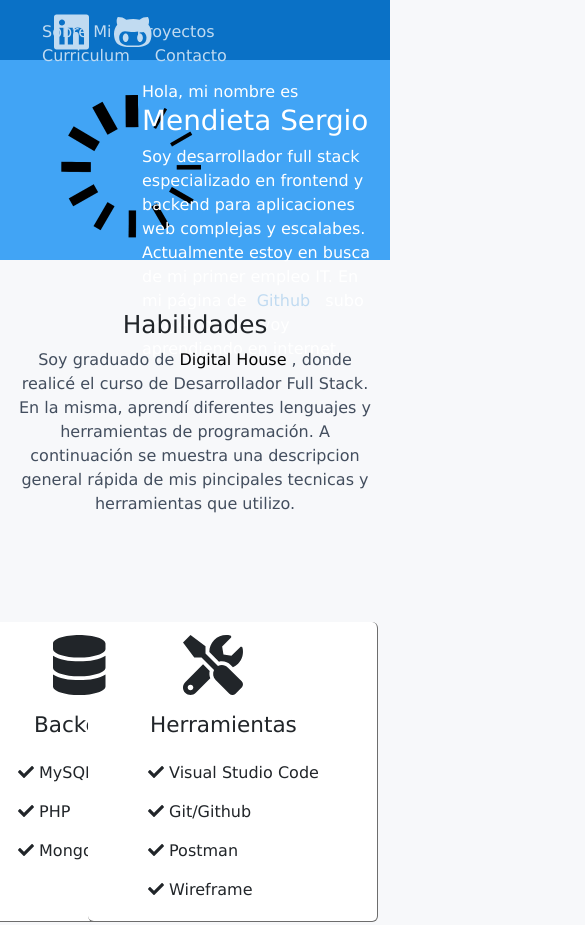
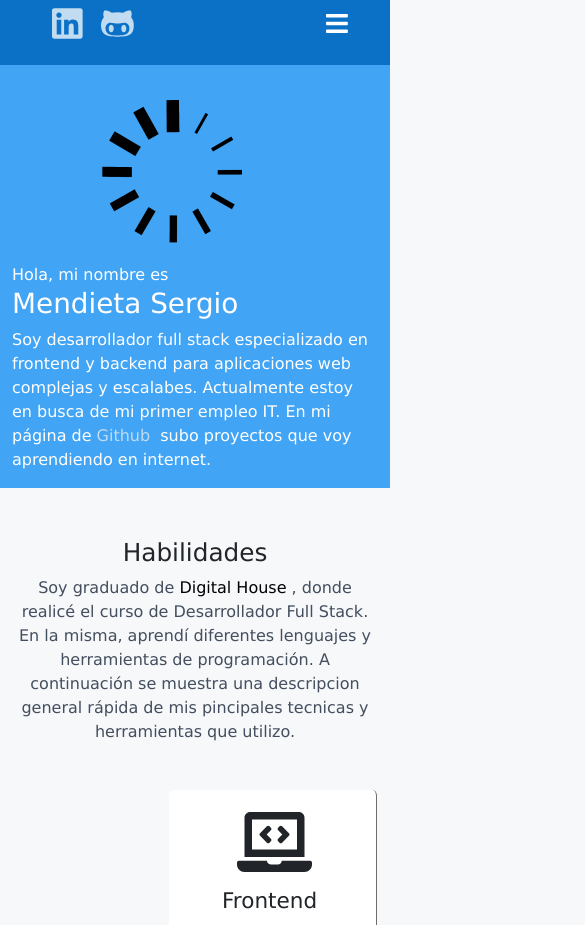
Before and after one commit to MendietaSergio/MendietaSergio.github.io, a plain HTML site: page docs/index.html in a window 390 px wide. Shown: the top 925 px of the page, 585 px wide, since content can reach past the window. Drawn offline with nearby package versions, Linux system fonts and the light colour scheme.

Commit message:
Añade cambios, responsive, menu desplegable

```diff
--- /dev/null
+++ b/docs/css/header.css
@@ -0,0 +1,137 @@
+*{
+    margin:0;
+    padding:0;
+    outline: 0;
+    box-sizing: border-box;
+    font-family: Verdana, Geneva, Tahoma, sans-serif;
+}
+body{
+    background-color: #F7F8FA;
+}
+a{
+    text-decoration: none;
+    color: #C1DBF1;
+    padding: 5px;
+}
+ul{
+    list-style: none;
+    display: inline;
+}
+header{
+    background-color: #0a71c6;
+    height: auto;
+    width: auto;
+}
+.container{
+    height: auto;
+}
+.menu{
+    height: auto;
+    width: 100%;
+    display: flex;
+    justify-content: space-between;
+    align-items: center;
+    box-shadow: 5px 0 10px regba(0,0,0,.6);
+}
+.logo{
+    padding: 0 80px;
+}
+.logo li{
+    color: #fff;
+    font-size: 35px;
+    margin: 10px;
+    display: inline;
+}
+.menu_items{
+    display: flex;
+    list-style: none;
+    margin-right: 30px;
+}
+.menu_items li{
+    border-radius: 3px;
+    margin:  0 5px;
+}
+.menu_items li a{
+    padding: 7px 13px;
+    font-size: 18px;
+    display: block;
+    text-transform: uppercase;
+    color: #fff;
+}
+.menu_items li:hover{
+    background-color: rgba(0, 0, 0, .3);
+    transition: .4s;
+}
+.btn_menu{
+    margin-right: 30px;
+    font-size: 25px;
+    color: #fff;
+    cursor: pointer;
+    display: none;
+    margin-bottom: 15px;
+}
+ul.show{
+    top:52px;
+    right: -30px;
+    background-color: #0a71c6;
+}
+@media screen and (max-width: 952px){
+    .logo{
+        font: 30px;
+        padding-left: 35px;
+    }
+    .logo li{
+        margin: 0;
+    }
+    .menu_items li a{
+        font-size: 16px;
+    }
+}
+@media screen and (max-width: 858px){
+    .menu{
+        height: 65px;
+    }
+    .btn_menu{
+        display: inline-flex;
+    }
+    .menu_items{
+        position: absolute;
+        right: -29px;
+        width: 100;
+        height: calc(100%- 65px);
+        background: #414141;
+        top: -100vh;
+        text-align: center;
+        transition: all .4s;
+        flex-direction: column;
+    }
+    .menu_items li{
+        margin: 30px 0 0 0;
+        line-height: 30px;
+    }
+    .menu_items li:hover{
+        background: none;
+    }
+    .menu_items li a{
+        font-size: 20px;
+        color: #fff;
+        font-weight: bold;
+    }
+    .menu_items li a:hover{
+        color: #7a2020;
+    }
+    .logo{
+        font-size: 25px;
+        padding-left: 35px;
+    }
+}
+/*Orientacion horizontal*/
+@media screen and(max-width:858px) and (orientation:landscape){
+    .menu_items li{
+        margin: 5px 0 0 0;
+    }
+    .menu_items{
+        overflow: scroll;
+        height: calc(100% - 65px);
+    }
+}
--- a/docs/css/index.css
+++ /dev/null
@@ -1,54 +0,0 @@
-*{
-    box-sizing:border-box;
-    margin: 0;
-    padding: 0;
-    font-family: Verdana, Geneva, Tahoma, sans-serif;
-}
-body{
-    background-color: #F7F8FA;
-}
-a{
-    text-decoration: none;
-    color: #C1DBF1;
-    padding: 10px;
-}
-header{
-    background-color: rgb(10,113,198);
-    height: 60px;
-    width: auto;
-}
-header .header-logos,.header-menu{
-    margin-top: 20px;
-}
-header .header-menu{
-    position: absolute;
-    right: 90px;
-}
-header .header-logos{
-    position: absolute;
-    top: -8px;
-}
-ul{
-    list-style: none;
-    display: inline;
-}
-
-.header-list{
-    display: inline;
-
-}
-a:hover{
-    color:lightskyblue;
-}
-header .fa-linkedin{
-    font-size: 40px;
-}
-header .fa-github-alt{
-    font-size: 40px;
-}
-h1{
-    text-align: center;
-    color:dodgerblue;
-    padding-top: 40px;
-
-}
--- a/docs/css/presentacion.css
+++ b/docs/css/presentacion.css
@@ -1,17 +1,17 @@
-@import "index.css";
+@import "header.css";
 /*
 INICIO PRESENTACION
 */
 article.presentacion{
     background-color:#41A4F5;
-    height: 200px;
+
     padding-top: 20px;
 }
 article .img-foto{
     display: block;
     margin-left: auto;
     margin-right: auto;
-    width: 40%;
+    width: 54%;
 }
 article .nombre{
     color: white;
@@ -26,9 +26,10 @@ article span{
 /*
 FINALIZA LA PRESENTACION
 */
+
 /*
-INICIA HABILIDADES
-*/
+INICIA HABILIDADES*/
+
 article .titulo-habilidades{
     text-align: center;
     margin-top: 50px;
@@ -76,3 +77,45 @@ article .titulo-caja3{
 /*
 FINALIZA HABILIDADES
 */
+/*TABLET*/
+@media screen and (max-width:952px){
+    article .img-foto{
+        width: 80%;
+    }
+    article .caja-icono{
+        right: -60px;
+    }
+    article .titulo-caja1{
+        padding-left: 45px;
+    }
+    article .titulo-caja2{
+        padding-left: 42px;
+    }
+    article .titulo-caja3{
+        padding-left: 26px;
+    }
+    article .list-habilidades{
+        margin-left: 24px;
+    }
+
+}
+/*MOVIL*/
+@media screen and (max-width: 868px){
+    article .img-foto{
+        width: 60%;
+    }
+
+    article .caja{
+        margin: 0 0 14px 0;
+        padding: 8px;
+        position: relative;
+        right: 1px;
+        width: 208px;
+    }
+    article .p-habilidades{
+        padding-bottom: 30px;
+    }
+}
+/*
+FALTA MODIFICAR LAS CAJAS CUANDO ES MOVIL Y TABLET
+*/
--- a/docs/index.html
+++ b/docs/index.html
@@ -10,12 +10,12 @@
     <link href="https://cdn.jsdelivr.net/npm/bootstrap@5.0.0-beta1/dist/css/bootstrap.min.css" rel="stylesheet"
         integrity="sha384-giJF6kkoqNQ00vy+HMDP7azOuL0xtbfIcaT9wjKHr8RbDVddVHyTfAAsrekwKmP1" crossorigin="anonymous">
     <script src="https://use.fontawesome.com/releases/v5.15.1/js/all.js" data-auto-replace-svg="nest"></script>
-    <link rel="stylesheet" href="/css/index.css">
-    <link rel="stylesheet" href="/css/presentacion.css">
+    <link rel="stylesheet" href="./css/header.css">
+    <link rel="stylesheet" href="./css/presentacion.css">
     <link rel="stylesheet" href="/css/proyecto.css">
     <link rel="stylesheet" href="/css/contacto.css">
     <link rel="stylesheet" href="/css/footer.css">
-    <!--<script src="/javascript/cartel.js"></script>-->
+    <script src="./javascript/cartel.js"></script>
 
 </head>
 
@@ -24,24 +24,26 @@
     <header class="header">
         <div class="container">
             <div class="row">
-
-                <div class="col-6">
-                    <ul class="header-logos">
-                        <li class="header-list"><a href="https://www.linkedin.com/in/mendietasergio/" target="blank"><i
-                                    class="fab fa-linkedin height= 50;"></i></a></li>
-                        <li class="header-list"><a href="https://github.com/MendietaSergio" target="blank"><i
-                                    class="fab fa-github-alt"></i></a></li>
-                    </ul>
-                </div>
-                <div class="col-6">
-                    <ul class="header-menu">
-                        <li class="header-list"><a href="#">Sobre Mi</a></li>
-                        <li class="header-list"><a href="#proyectos">Proyectos</a></li>
-                        <li class="header-list"><a
-                                href="https://drive.google.com/file/d/1lykPv5C-LB7YNQeTDQFXX85vwlMyZp3r/view?usp=sharing"
-                                target="blank">Curriculum</a></li>
-                        <li class="header-list"><a href="#contacto-enlace">Contacto</a></li>
-                    </ul>
+                <div class="container">
+                    <div class="row">
+                        <nav class="menu">
+                            <ul class="logo">
+                                <li ><a href="https://www.linkedin.com/in/mendietasergio/" target="blank"><i
+                                            class="fab fa-linkedin height= 50;"></i></a></li>
+                                <li ><a href="https://github.com/MendietaSergio" target="blank"><i
+                                            class="fab fa-github-alt"></i></a></li>
+                            </ul>
+                            <ul class="menu_items">
+                                <li><a href="#">Sobre Mi</a></li>
+                                <li><a href="#proyectos">Proyectos</a></li>
+                                <li><a href="https://drive.google.com/file/d/1lykPv5C-LB7YNQeTDQFXX85vwlMyZp3r/view?usp=sharing" target="blank">Curriculum</a></li>
+                                <li><a href="#contacto-enlace">Contacto</a></li>
+                            </ul>
+                            <span class="btn_menu">
+                                <i class="fa fa-bars"></i>
+                            </span>
+                        </nav>
+                    </div>
                 </div>
             </div>
         </div>
@@ -53,12 +55,12 @@
     <article class="presentacion">
         <div class="container">
             <div class="row">
-                <div class="col-4 img-avatar">
+                <div class="col-12 col-md-4 col-lg-4 img-avatar">
                     <div class="img-foto">
-                        <img src="/img/cargando-logo.png" alt="Avatar.png">
+                        <img src="./img/cargando-logo.png" alt="Avatar.png">
                     </div>
                 </div>
-                <div class="col-8">
+                <div class="col-12 col-md-8 col-lg-8">
                     <span>Hola, mi nombre es<span>
                             <h1 class="nombre">Mendieta Sergio</h1>
                             <p>Soy desarrollador full stack especializado en frontend y backend para aplicaciones web
@@ -76,8 +78,6 @@
 
     <article class="container">
         <div class="row">
-
-
             <h2 class="titulo-habilidades">Habilidades</h2>
             <div class="col-12">
                 <div class="posicion-descrip">
@@ -93,7 +93,7 @@
         </div>
 
         <div class="row">
-            <div class="col-4">
+            <div class="col-12 col-md-4 col-lg-4">
                 <div class="caja">
                     <div class="caja-icono">
                         <i class="fas fa-laptop-code"></i>
@@ -108,7 +108,7 @@
 
                 </div>
             </div>
-            <div class="col-4">
+            <div class="col-12 col-md-4 col-lg-4">
                 <div class="caja">
                     <div class="caja-icono">
                         <i class="fas fa-database"></i>
@@ -122,7 +122,7 @@
                     </div>
                 </div>
             </div>
-            <div class="col-4">
+            <div class="col-12 col-md-4 col-lg-4">
                 <div class="caja">
                     <div class="caja-icono">
                         <i class="fas fa-tools"></i>
@@ -141,7 +141,7 @@
     </article>
     <!---FINALIZA HABILIDADES-->
 
-    <!---INICIO PROYECTOS-->
+    <!---INICIO PROYECTOS-
     <article class="proyecto" id="proyectos">
         <div class="container">
             <div class="row">
@@ -225,7 +225,7 @@
         </div>
     </article>
     <!---FINALIZA PROYECTOS-->
-    <!---INCIIO CONTACTO-->
+    <!---INCIIO CONTACTO--
     <article class="contacto" id="contacto-enlace">
         <div class="container">
             <div class="row">
@@ -267,7 +267,7 @@
             </div>
         </div>
     </article>
-    <!---FINALIZA CONTACTO-->
+    <!---FINALIZA CONTACTO--
 
     <footer>
         <div class="container">
@@ -289,7 +289,7 @@
                 </div>
             </div>
         </div>
-    </footer>
+    </footer> -->
 </body>
 
 </html>
--- a/docs/javascript/cartel.js
+++ b/docs/javascript/cartel.js
@@ -1,3 +1,13 @@
-window.addEventListener('load',() =>{
+addEventListener('DOMContentLoaded',() =>{
     alert('¡¡Página en Proceso!!')
+    const btn_menu = document.querySelector('.btn_menu')
+    //si es verdadero, entra en la condicion
+    if(btn_menu){
+        //cuando haga click sobre btn_menu, se activa el evento
+        btn_menu.addEventListener('click',()=>{
+            const menu_items = document.querySelector('.menu_items')
+            //Si no tiene la clase show, lo agrega
+            menu_items.classList.toggle('show')
+        })
+    }
 })
```
